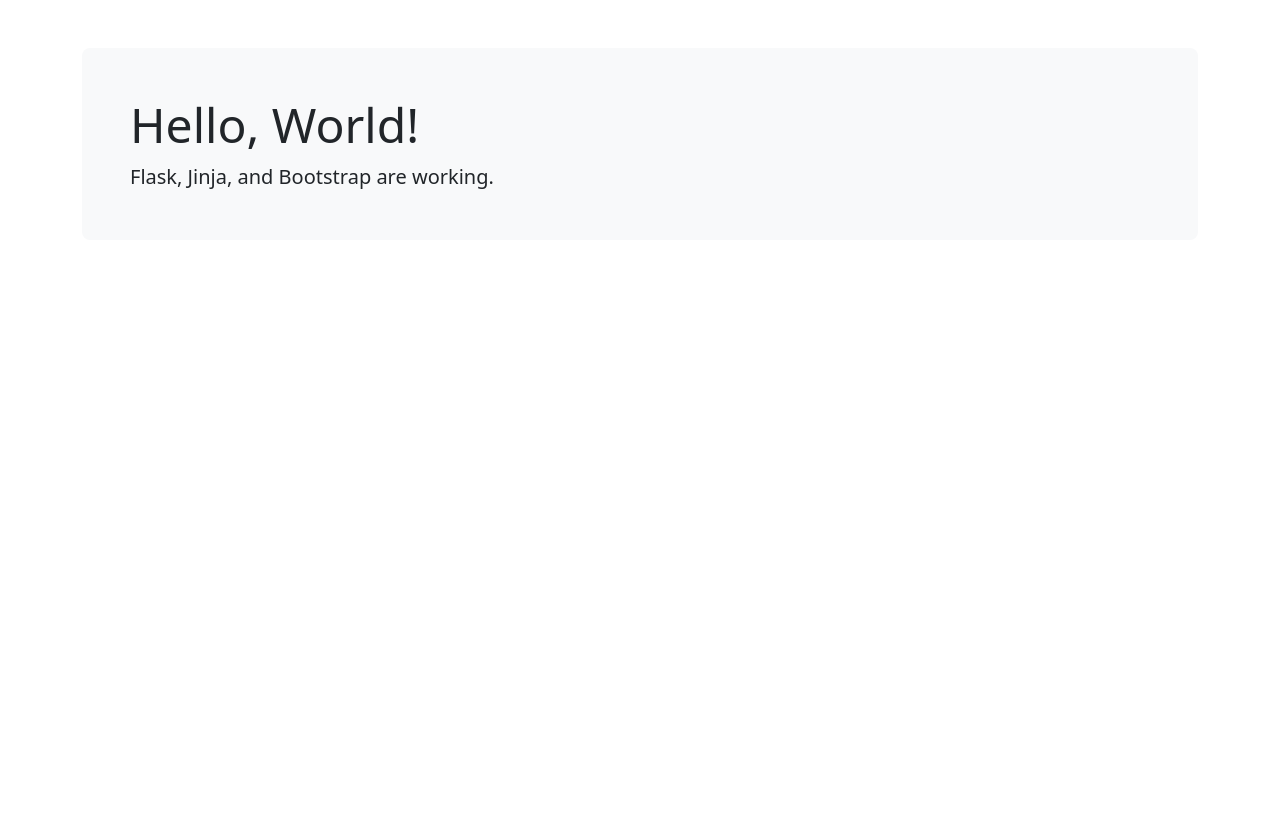
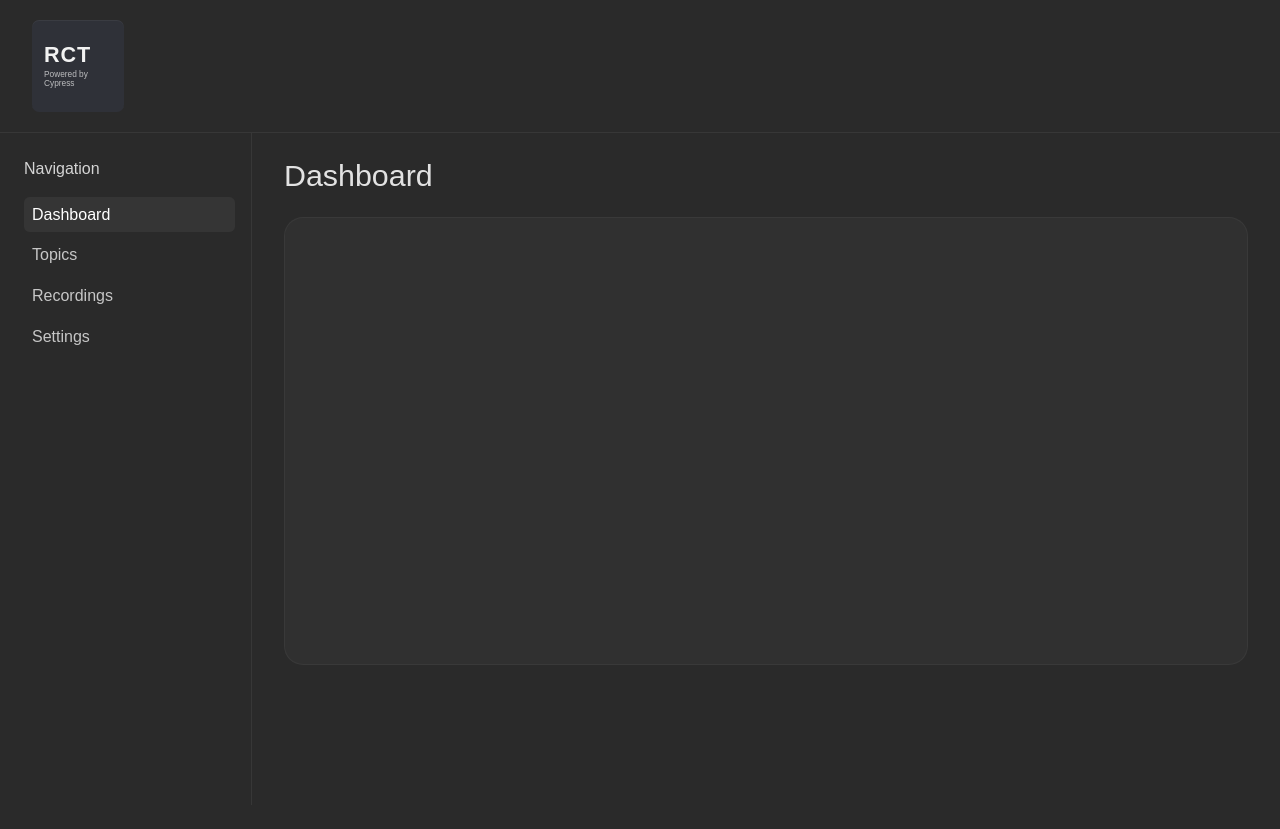
Before and after one commit to MD23728478/ros2log, a Flask app: page / in a window 1280 px wide. Before the commit the page ends 189 px from the top, so only its background shows below. Run offline with Flask 3, Linux system fonts and the light colour scheme; some libraries are stand-ins or nearby versions.

Commit message:
Changes to suit docker composition and base/header html creation

```diff
--- a/compose.yaml
+++ b/compose.yaml
@@ -7,7 +7,7 @@ services:
       dockerfile: docker/Dockerfile
 
     ports:
-      - "5000:5000"
+      - "5001:5001"
 
     volumes:
       - ./storage:/storage
--- a/config.py
+++ b/config.py
@@ -1,7 +1,7 @@
 APP_ENV = "development"
 PERSIST_DATABASE = True
 SERVER_ADDRESS = "0.0.0.0"
-SERVER_PORT = 5000
+SERVER_PORT = 5001
 
 if APP_ENV not in {"development", "production"}:
     raise ValueError("APP_ENV must be 'development' or 'production'")
--- a/frontend/static/css/app.css
+++ b/frontend/static/css/app.css
@@ -0,0 +1,108 @@
+html,
+body {
+	min-height: 100%;
+}
+
+body {
+	margin: 0;
+	background: #2a2a2a;
+	color: #f2f2f2;
+	font-family: Arial, Helvetica, sans-serif;
+}
+
+.app-shell {
+	min-height: 100vh;
+	background: #2a2a2a;
+}
+
+.app-header {
+	display: flex;
+	align-items: center;
+	justify-content: flex-start;
+	padding: 1.25rem 2rem;
+	border-bottom: 1px solid rgba(255, 255, 255, 0.06);
+}
+
+.app-brand-mark {
+	display: flex;
+	flex-direction: column;
+	justify-content: center;
+	width: 5.75rem;
+	height: 5.75rem;
+	padding: 0.75rem;
+	border-radius: 0.45rem;
+	background: #2f3138;
+	box-shadow: inset 0 1px 0 rgba(255, 255, 255, 0.05);
+}
+
+.app-brand-mark span {
+	font-size: 1.35rem;
+	font-weight: 700;
+	letter-spacing: 0.04em;
+	line-height: 1;
+}
+
+.app-brand-mark small {
+	margin-top: 0.25rem;
+	font-size: 0.52rem;
+	line-height: 1.1;
+	color: rgba(242, 242, 242, 0.72);
+}
+
+.app-dashboard {
+	display: flex;
+	min-height: calc(100vh - 6.5rem);
+	padding: 0 0 1.5rem;
+}
+
+.app-sidebar {
+	width: 15.75rem;
+	padding: 1.5rem 1rem 1.5rem 1.5rem;
+	border-right: 1px solid rgba(255, 255, 255, 0.06);
+}
+
+.app-sidebar-title {
+	margin-bottom: 1rem;
+	font-size: 1rem;
+	color: rgba(242, 242, 242, 0.85);
+}
+
+.app-sidebar-nav {
+	display: flex;
+	flex-direction: column;
+	gap: 0.35rem;
+}
+
+.app-sidebar-link {
+	display: block;
+	padding: 0.35rem 0.5rem;
+	border-radius: 0.35rem;
+	color: rgba(242, 242, 242, 0.78);
+	text-decoration: none;
+	transition: background-color 0.15s ease, color 0.15s ease;
+}
+
+.app-sidebar-link:hover,
+.app-sidebar-link.active {
+	background: rgba(255, 255, 255, 0.05);
+	color: #ffffff;
+}
+
+.app-dashboard-main {
+	flex: 1;
+	padding: 1.5rem 2rem;
+}
+
+.app-dashboard-title {
+	margin: 0 0 1.5rem;
+	font-size: 1.9rem;
+	font-weight: 400;
+	color: rgba(242, 242, 242, 0.92);
+}
+
+.app-dashboard-placeholder {
+	min-height: 28rem;
+	border-radius: 1.2rem;
+	background: rgba(255, 255, 255, 0.03);
+	border: 1px solid rgba(255, 255, 255, 0.04);
+}
--- a/frontend/templates/base.html
+++ b/frontend/templates/base.html
@@ -16,10 +16,8 @@
     >
   </head>
 
-  <body>
-    <main class="container py-5">
-      {% block content %}{% endblock %}
-    </main>
+  <body class="app-shell">
+    {% block content %}{% endblock %}
 
     <script
       src="{{ url_for('static', filename='js/bootstrap.bundle.min.js') }}"
--- /dev/null
+++ b/frontend/templates/header.html
@@ -0,0 +1,8 @@
+<header class="app-header">
+  <div class="app-brand">
+    <div class="app-brand-mark" aria-hidden="true">
+      <span>RCT</span>
+      <small>Powered by Cypress</small>
+    </div>
+  </div>
+</header>
--- a/frontend/templates/index.html
+++ b/frontend/templates/index.html
@@ -3,8 +3,14 @@
 {% block title %}Home{% endblock %}
 
 {% block content %}
-  <div class="p-5 bg-body-tertiary rounded-3">
-    <h1 class="display-5">Hello, {{ name }}!</h1>
-    <p class="lead mb-0">Flask, Jinja, and Bootstrap are working.</p>
+  {% include "header.html" %}
+
+  <div class="app-dashboard">
+    {% include "sidebar.html" %}
+
+    <main class="app-dashboard-main">
+      <h1 class="app-dashboard-title">Dashboard</h1>
+      <div class="app-dashboard-placeholder"></div>
+    </main>
   </div>
 {% endblock %}
--- /dev/null
+++ b/frontend/templates/sidebar.html
@@ -0,0 +1,10 @@
+<aside class="app-sidebar">
+  <div class="app-sidebar-title">Navigation</div>
+
+  <nav class="app-sidebar-nav" aria-label="Navigation">
+    <a class="app-sidebar-link active" href="#">Dashboard</a>
+    <a class="app-sidebar-link" href="#">Topics</a>
+    <a class="app-sidebar-link" href="#">Recordings</a>
+    <a class="app-sidebar-link" href="#">Settings</a>
+  </nav>
+</aside>
```
Also changed, not shown: README.md.
